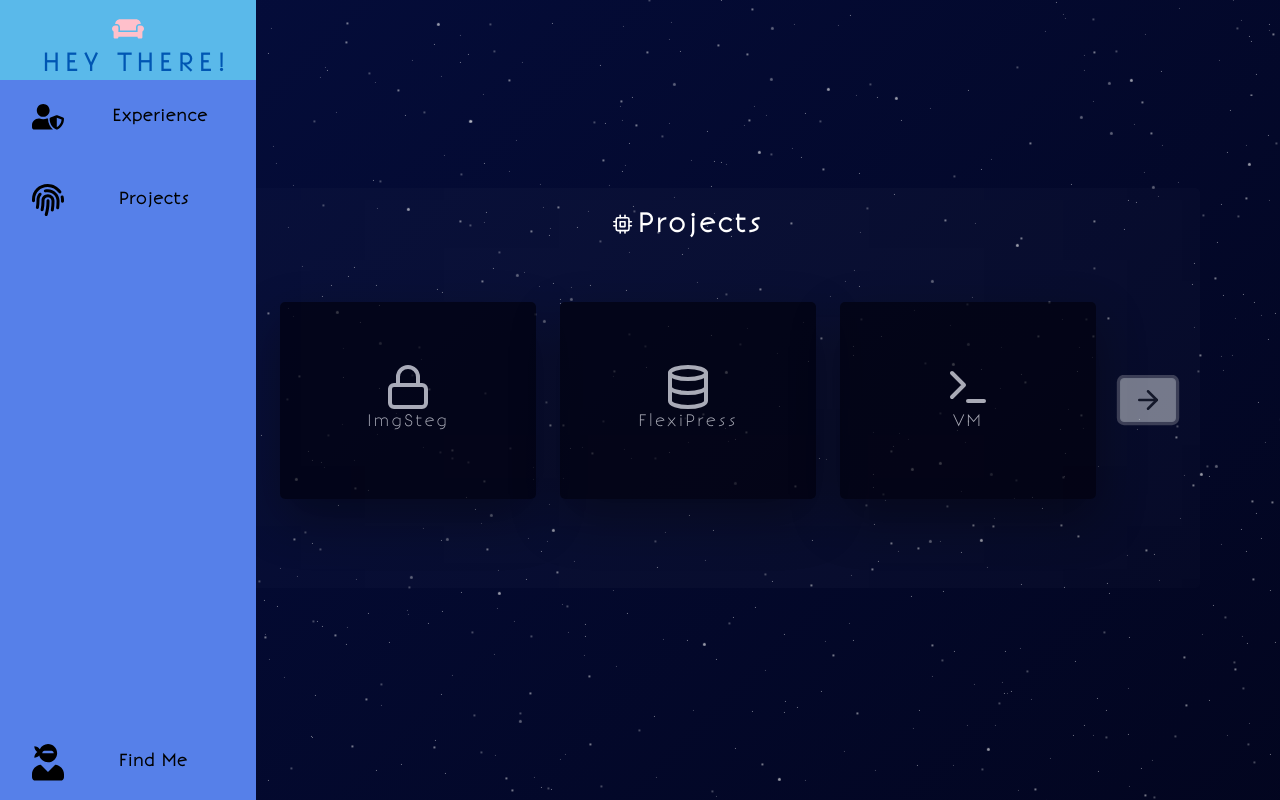
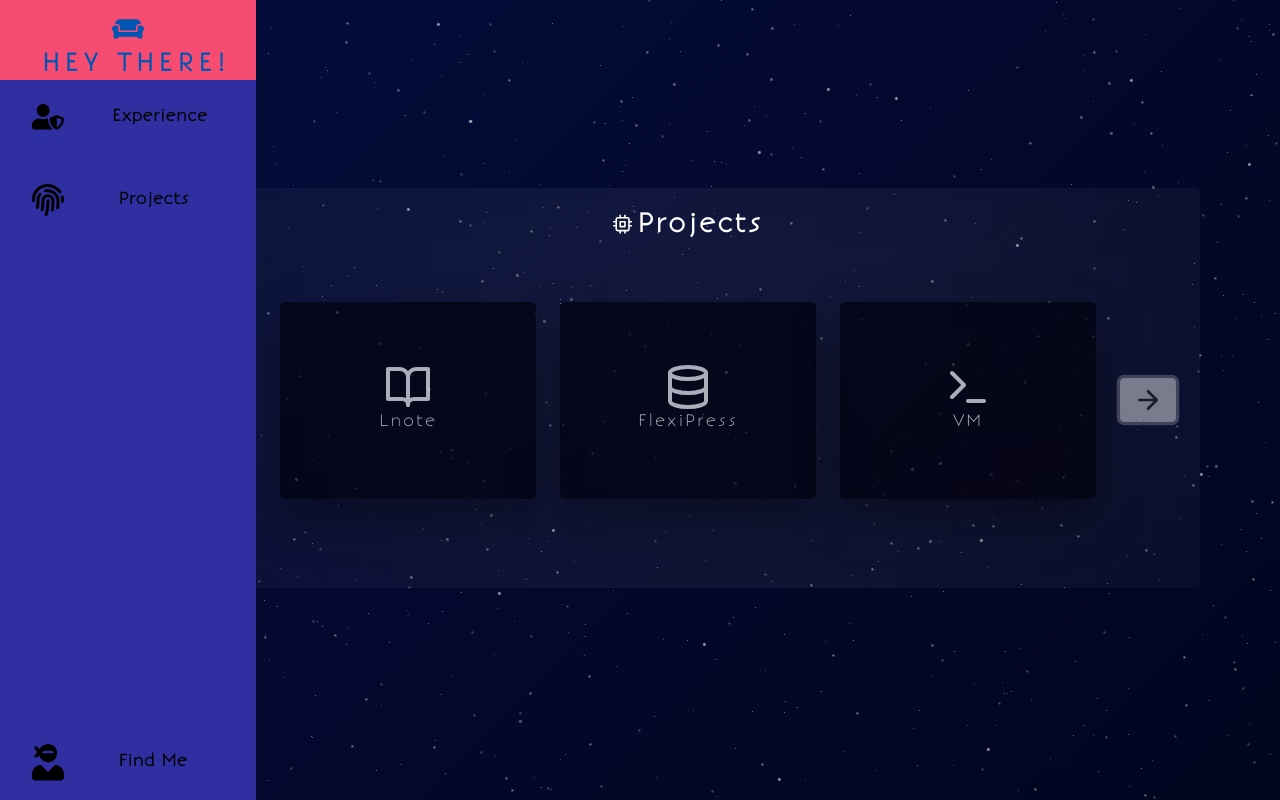
Before and after one commit to tao-luke/mySite, a React (Create React App) app: page / in a window 1280 px wide. Both pictures are taken after a click on the button 1148 px from the left and 400 px from the top of the page. Built offline with nearby package versions, Linux system fonts and the light colour scheme.

Commit message:
update resume, styling on background,navbar and color choices

```diff
--- a/src/comp/page1/TerminalEmu.jsx
+++ b/src/comp/page1/TerminalEmu.jsx
@@ -28,20 +28,20 @@ class Terminal extends Component {
 			'{',
 			' "is_a": [',
 			'  "University of Waterloo Enriched CS Student",',
-			'  "Low-level Performance Software Design Addict"',
+			'  "Climber"',
 			'  "Problem-Solving Enthusiast",',
 			'  "Human named Luke (•̀ᴗ•́)و ̑̑"',
 			' ],',
 			' "has_experience_in": [',
 			'  "C++",',
-			'  "Python",',
+			'  "Python, Pytorch, OpenCV...",',
 			'  ["PHP","Laravel","MySQL"],',
 			'  ["React","Node","Express","MongoDB"],',
 			' ],',
 			' "LOVES": [',
 			'  "Talking ( connect with me !! )",',
-			'  "Cooking, With a Passion in Plating Colorful Veggies"',
-			'  "Rock Climbing. ( dynamic > static )",',
+			'  "Cooking, With a Contagious Passion in Plating Dishes"',
+			'  "Rock Climbing. ( if it isn\'t obvious yet )",',
 			'  "Making Cool Projects ( check them out below! )"',
 			' ]',
 			'}'
--- a/src/comp/page3/projectSummary.jsx
+++ b/src/comp/page3/projectSummary.jsx
@@ -53,25 +53,11 @@ class Project extends Component {
 				)
 			},
 			{
-				title: 'Lnote',
-				short: 'A simple and optimized diary system to create the perfect gift for your special other !',
-				link: 'https://github.com/tao-luke/Lnote',
+				title: 'Sweet&Salty',
+				short: 'An optimized,elegant dish recommandation tool that turns your leftover ingredients to declious,readly preparable recipes',
+				link: 'https://github.com/tao-https://github.com/jennyy-lei/SweetAndSalty/Lnote',
 				svg: (
-					<svg
-						xmlns="http://www.w3.org/2000/svg"
-						width="24"
-						height="24"
-						viewBox="0 0 24 24"
-						fill="none"
-						stroke="currentColor"
-						strokeWidth="2"
-						strokeLinecap="round"
-						strokeLinejoin="round"
-						className="feather feather-book-open name"
-					>
-						<path d="M2 3h6a4 4 0 0 1 4 4v14a3 3 0 0 0-3-3H2z" />
-						<path d="M22 3h-6a4 4 0 0 0-4 4v14a3 3 0 0 1 3-3h7z" />
-					</svg>
+					<svg xmlns="http://www.w3.org/2000/svg" width="24" height="24" viewBox="0 0 24 24" fill="none" stroke="currentColor" stroke-width="2" stroke-linecap="round" stroke-linejoin="round" className="feather feather-search name"><circle cx="11" cy="11" r="8"></circle><line x1="21" y1="21" x2="16.65" y2="16.65"></line></svg>
 				)
 			},
 			{
@@ -97,6 +83,28 @@ class Project extends Component {
 						<circle cx="18" cy="19" r="3" />
 						<line x1="8.59" y1="13.51" x2="15.42" y2="17.49" />
 						<line x1="15.41" y1="6.51" x2="8.59" y2="10.49" />
+					</svg>
+				)
+			},
+			{
+				title: 'Lnote',
+				short: 'A simple and optimized diary system to create the perfect gift for your special other !',
+				link: 'https://github.com/tao-luke/Lnote',
+				svg: (
+					<svg
+						xmlns="http://www.w3.org/2000/svg"
+						width="24"
+						height="24"
+						viewBox="0 0 24 24"
+						fill="none"
+						stroke="currentColor"
+						strokeWidth="2"
+						strokeLinecap="round"
+						strokeLinejoin="round"
+						className="feather feather-book-open name"
+					>
+						<path d="M2 3h6a4 4 0 0 1 4 4v14a3 3 0 0 0-3-3H2z" />
+						<path d="M22 3h-6a4 4 0 0 0-4 4v14a3 3 0 0 1 3-3h7z" />
 					</svg>
 				)
 			},
--- a/src/scss/about.scss
+++ b/src/scss/about.scss
@@ -76,7 +76,7 @@
         right: 0;
         top: -25px;
         bottom: 0;
-        box-shadow: inset 200px 200px 200px 200px rgba(255, 255, 255, 0.05);
+        box-shadow: inset 200px 200px 200px 200px rgba(255, 255, 255, 0.11);
         filter: blur(10px) contrast(200%);
     }
     .introWrap {
@@ -119,7 +119,7 @@
         right: 0;
         top: -25px;
         bottom: 0;
-        box-shadow: inset 0 0 200px 200px rgba(255, 255, 255, 0.05);
+        box-shadow: inset 0 0 200px 200px rgba(255, 255, 255, 0.11);
         filter: blur(200px) contrast(200%);
     }
     .introWrap {
--- a/src/scss/background.scss
+++ b/src/scss/background.scss
@@ -61,7 +61,7 @@ $iconHover: #8860d0;
     //   border-color: red;
     position: fixed;
     display: inline-block;
-    background-color: $bg-primary;
+    background-color: #2f2fa2;
     transition: width ease 200ms;
 }
 .navbar-nav {
@@ -82,12 +82,13 @@ $iconHover: #8860d0;
     flex-direction: row;
 
     transition: all ease 100ms;
+    transition-delay: 0;
     filter: bluescale(100%) opacity(0);
     svg {
         min-width: 2rem;
         margin: 1rem 2rem;
         width: 2rem;
-        transition: all ease 300ms;
+        transition: all ease 250ms;
     }
 }
 .link-text {
@@ -100,7 +101,7 @@ $iconHover: #8860d0;
     text-transform: uppercase;
     text-align: center;
     color: $text-secondary;
-    background-color: $iconHover;
+    background-color: #f64c72;
     font-size: 1.5rem;
     letter-spacing: 0.3ch;
     .link-text {
@@ -156,9 +157,13 @@ $iconHover: #8860d0;
     }
     .nav-link:hover {
         filter: bluescale(0) opacity(0.7);
-        background: $bg-secondary;
-        svg {
-            color: pink;
+    }
+    .navbar-nav li:not(:first-child) {
+        .nav-link:hover {
+            background: #242582;
+            svg {
+                color: pink;
+            }
         }
     }
 
--- a/src/scss/eyeCatcher.scss
+++ b/src/scss/eyeCatcher.scss
@@ -86,7 +86,7 @@
         right: 0;
         top: -25px;
         bottom: 0;
-        box-shadow: inset 200px 200px 200px 200px rgba(255, 255, 255, 0.05);
+        box-shadow: inset 200px 200px 200px 200px rgba(255, 255, 255, 0.11);
         filter: blur(10px) contrast(200%);
     }
     .profile {
@@ -138,7 +138,7 @@
         right: 0;
         top: -25px;
         bottom: 0;
-        box-shadow: inset 200px 200px 200px 200px rgba(255, 255, 255, 0.05);
+        box-shadow: inset 200px 200px 200px 200px rgba(255, 255, 255, 0.11);
         filter: blur(200px) contrast(300%);
     }
     .profile {
--- a/src/scss/findme.scss
+++ b/src/scss/findme.scss
@@ -82,7 +82,7 @@
         right: 0;
         top: -25px;
         bottom: 0;
-        box-shadow: inset 200px 200px 200px 200px rgba(255, 255, 255, 0.05);
+        box-shadow: inset 200px 200px 200px 200px rgba(255, 255, 255, 0.11);
         filter: blur(10px) contrast(200%);
     }
     .title {
@@ -146,7 +146,7 @@
         right: 0;
         top: -25px;
         bottom: 0;
-        box-shadow: inset 200px 200px 200px 200px rgba(255, 255, 255, 0.05);
+        box-shadow: inset 200px 200px 200px 200px rgba(255, 255, 255, 0.11);
         filter: blur(200px) contrast(200%);
     }
     .contactWrapper {
--- a/src/scss/project.scss
+++ b/src/scss/project.scss
@@ -146,7 +146,7 @@
         right: 0;
         top: -25px;
         bottom: 0;
-        box-shadow: inset 200px 200px 200px 200px rgba(255, 255, 255, 0.05);
+        box-shadow: inset 200px 200px 200px 200px rgba(255, 255, 255, 0.11);
         filter: blur(10px) contrast(200%);
     }
     .title {
@@ -197,7 +197,7 @@
         right: 0;
         top: -25px;
         bottom: 0;
-        box-shadow: inset 200px 200px 200px 200px rgba(255, 255, 255, 0.05);
+        box-shadow: inset 200px 200px 200px 200px rgba(255, 255, 255, 0.11);
         filter: blur(200px) contrast(200%);
     }
     .title {
```
Also changed, not shown: 1 other file (tests, documents, lock files or other folders).
